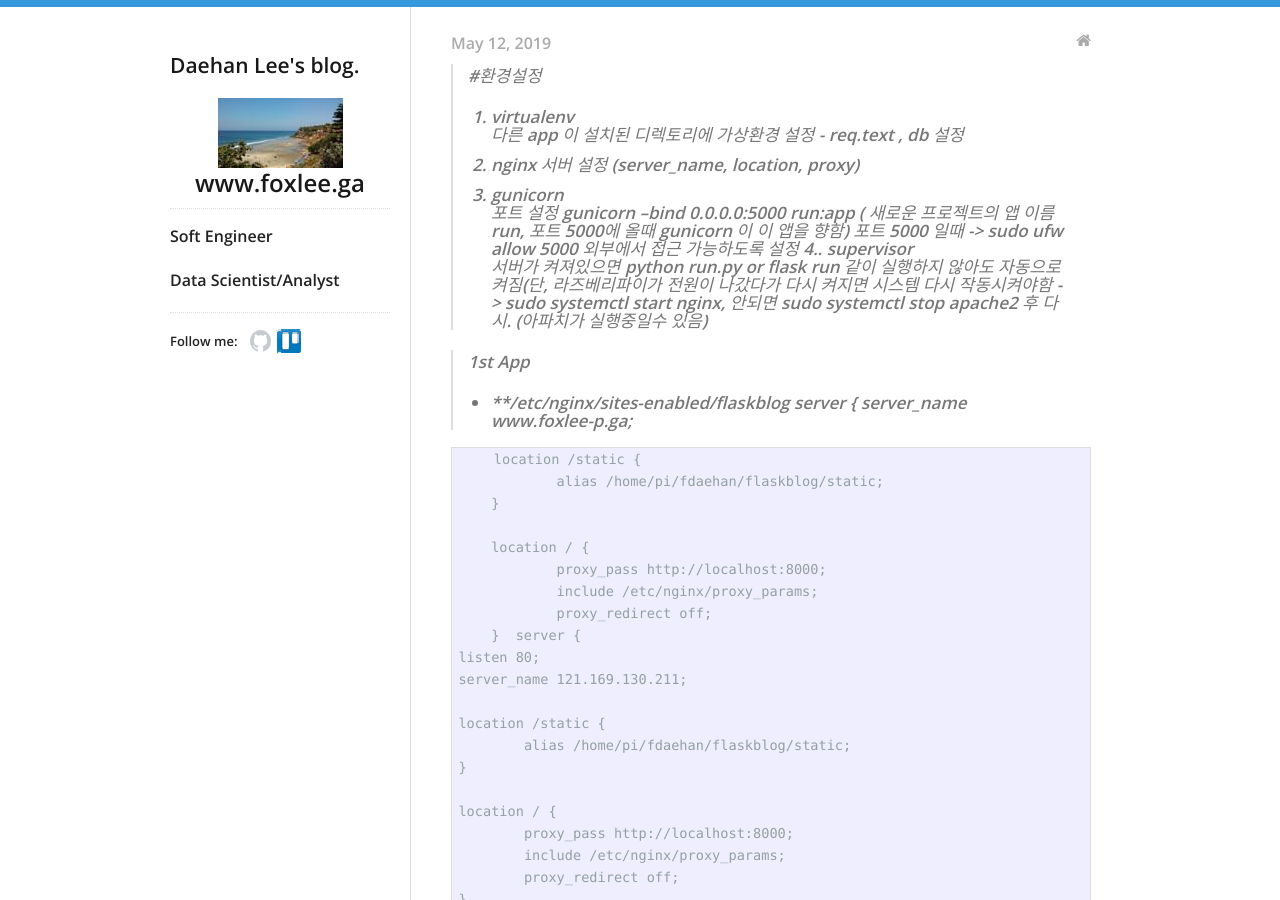
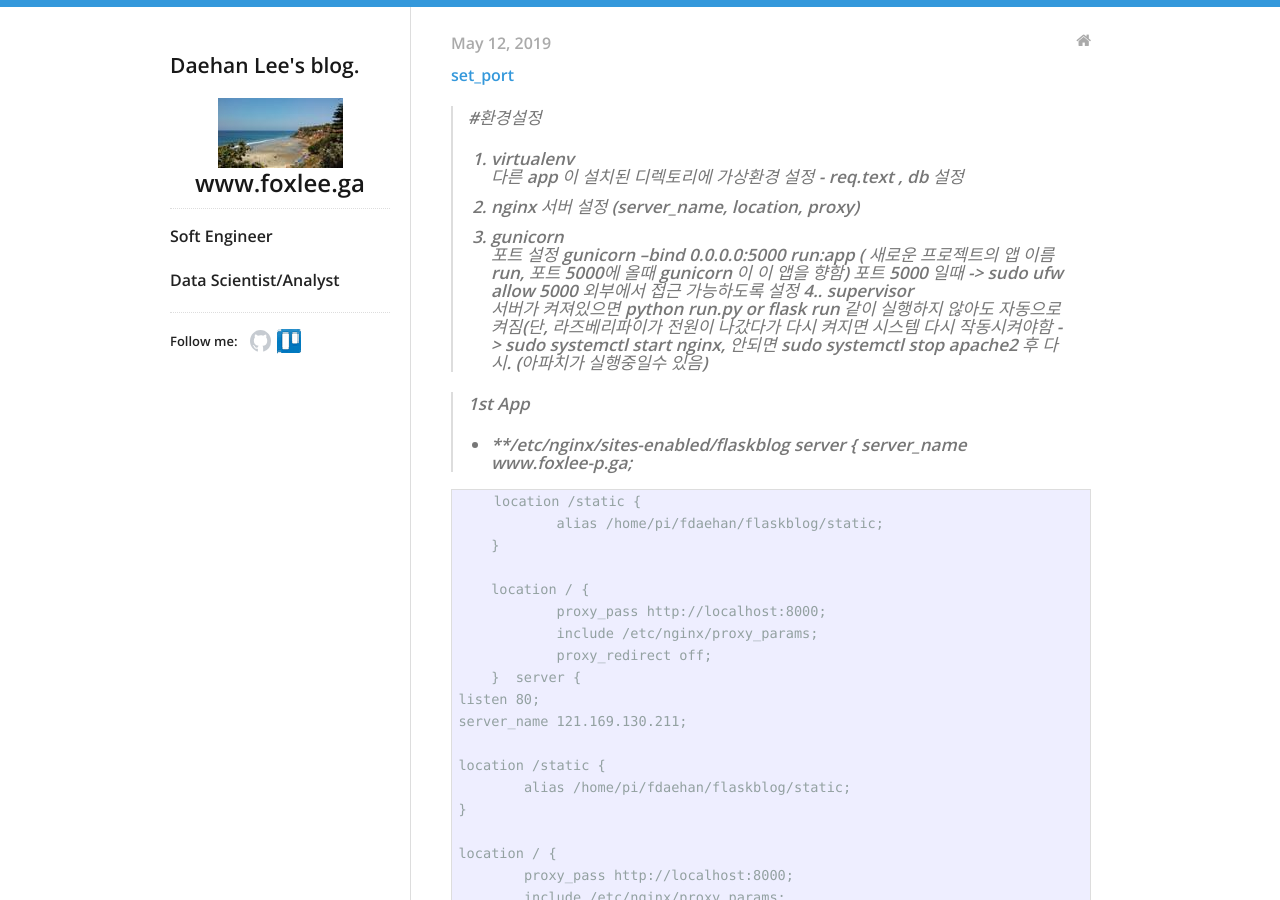
Before and after one commit to daehan0226/Study, a Jekyll site: the page built from _posts/2019-05-12-Subdomain.md, in a window 1280 px wide and 900 px high. Built offline with Jekyll 4.4.1, drawn with Linux system fonts in a browser that asks for light colours.

Commit message:
Update 2019-05-12-Subdomain.md

```diff
--- a/_posts/2019-05-12-Subdomain.md
+++ b/_posts/2019-05-12-Subdomain.md
@@ -4,6 +4,7 @@ title: Subdomain
 categories:
 - blog
 ---
+[set_port]
 
 > #환경설정
 1. virtualenv
@@ -99,3 +100,6 @@ categories:
  -  killasgroup=true
  -  stderr_logfile=/var/log/shopping_website/shopping_website.err.log
  -  stdout_logfile=/var/log/shopping_website/shopping_website.out.log
+
+
+ [set_port]: https://stackoverflow.com/questions/48205495/python-how-to-run-multiple-flask-apps-from-same-client-machine
```
